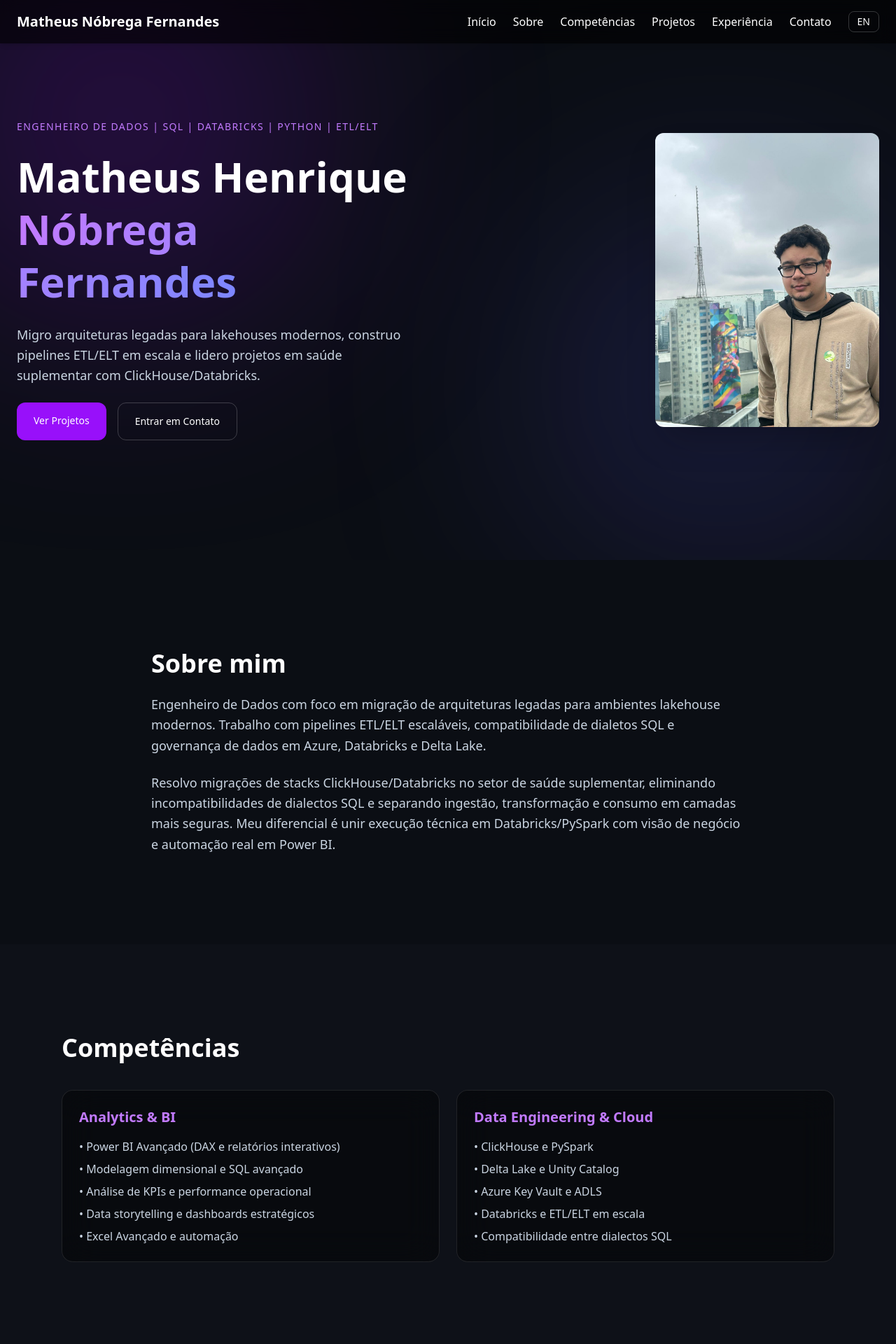
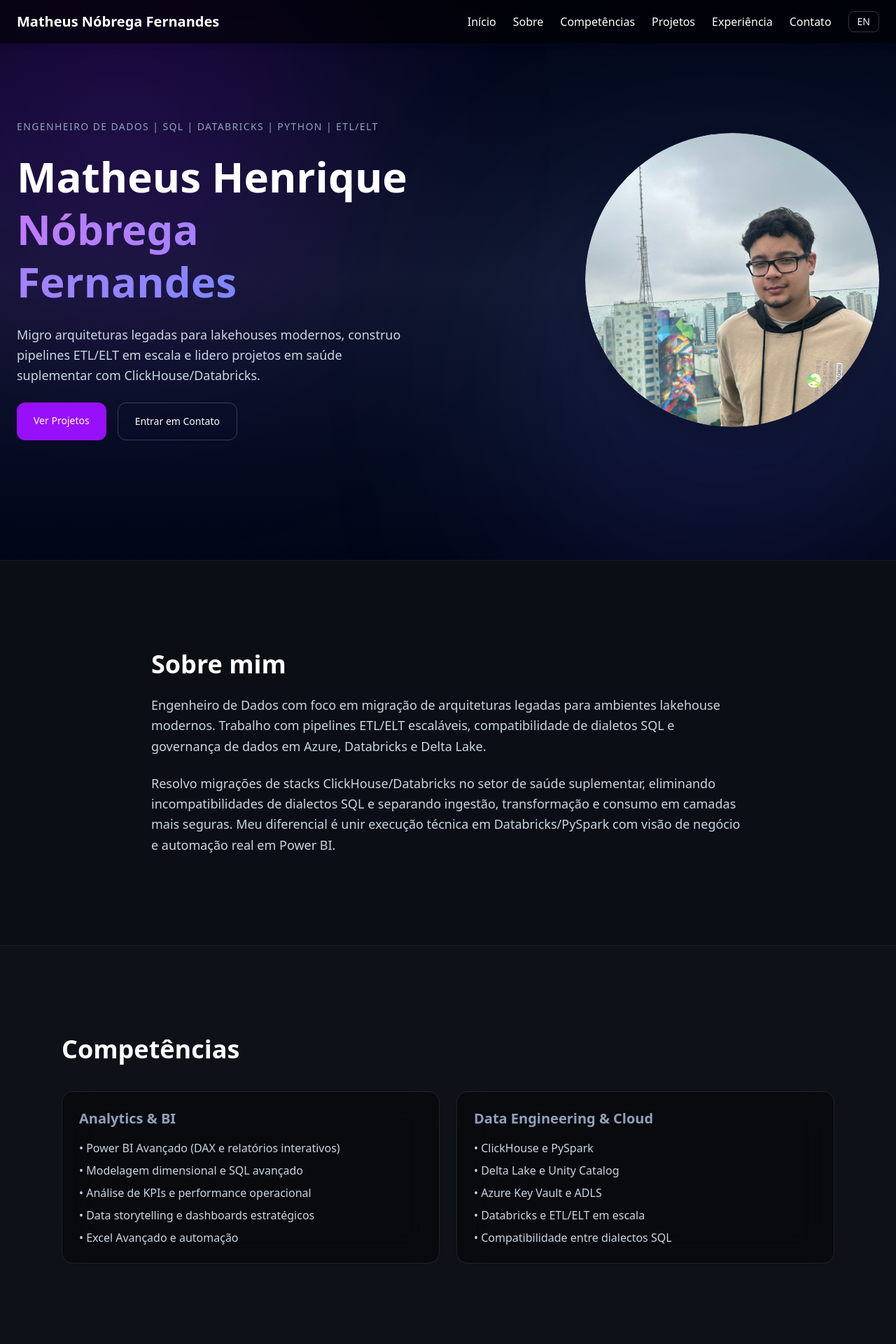
Before and after one commit to matheus-dev-0110/meu-portfolio, a Next.js app: page / in a window 1280 px wide. Shown: the top 1920 px of the page at 70% size. Built offline with nearby package versions, Linux system fonts and the light colour scheme.

Commit message:
bla bla bla

```diff
--- a/src/components/sections/about.tsx
+++ b/src/components/sections/about.tsx
@@ -9,7 +9,7 @@ export default function AboutSection() {
   const t = content[language].about
 
   return (
-    <section id="about" className="relative bg-[#0B0E14] py-24 md:py-32">
+    <section id="about" className="relative bg-[#0B0E14] py-28 md:py-32 border-t border-white/5">
       <div className="mx-auto max-w-4xl px-4 sm:px-6">
         <motion.div
           initial={{ opacity: 0, y: 30 }}
--- a/src/components/sections/certificates.tsx
+++ b/src/components/sections/certificates.tsx
@@ -28,7 +28,7 @@ const certificates = [
 
 export default function CertificatesSection() {
   return (
-    <section id="certificates" className="bg-[#0E1118] py-24 md:py-32">
+    <section id="certificates" className="bg-[#0E1118] py-28 md:py-32 border-t border-white/5">
       <div className="mx-auto max-w-6xl px-4 sm:px-6">
         <h2 className="mb-10 text-2xl font-bold text-white sm:text-3xl md:text-4xl">
           Certificados
--- a/src/components/sections/contact.tsx
+++ b/src/components/sections/contact.tsx
@@ -19,7 +19,7 @@ export default function ContactSection() {
   const t = content[language].contact
 
   return (
-    <section id="contact" className="relative bg-[#0B0E14] py-24 md:py-32">
+    <section id="contact" className="relative bg-[#0B0E14] py-28 md:py-32 border-t border-white/5">
       <div className="mx-auto max-w-5xl px-4 sm:px-6 text-center">
         <motion.h2
           initial={{ opacity: 0, y: 20 }}
@@ -39,7 +39,10 @@ export default function ContactSection() {
             { icon: Mail, color: "purple", href: `mailto:${t.email.value}`, label: "Email" },
             { icon: MessageCircle, color: "green", href: `https://wa.me/${t.whatsapp.value}`, label: "WhatsApp" },
             { icon: Linkedin, color: "blue", href: `https://${t.linkedin.value}`, label: "LinkedIn" },
-          ].map((item, i) => (
+          ].map((item, i) => {
+            const isPrimary = item.label === "Email"
+            const cardClass = `group flex flex-col items-center justify-center rounded-2xl border ${isPrimary ? 'border-white/20 bg-purple-600' : 'border-white/10 bg-black/40'} p-8 md:p-10 backdrop-blur-xl transition`
+            return (
               <motion.a
                 key={item.label}
                 custom={i}
@@ -50,12 +53,13 @@ export default function ContactSection() {
                 href={item.href}
                 target="_blank"
                 rel="noopener noreferrer"
-              className="group flex flex-col items-center justify-center rounded-2xl border border-white/10 bg-black/40 p-8 md:p-10 backdrop-blur-xl transition"
+                className={cardClass}
               >
-              <item.icon className={`mb-4 h-7 w-7 text-${item.color}-400`} />
-              <span className="text-sm text-slate-400">{item.label}</span>
+                <item.icon className={`mb-4 h-7 w-7 ${isPrimary ? 'text-white' : `text-${item.color}-400`}`} />
+                <span className={`text-sm ${isPrimary ? 'text-white' : 'text-slate-400'}`}>{item.label}</span>
               </motion.a>
-          ))}
+            )
+          })}
         </div>
       </div>
     </section>
--- a/src/components/sections/experience.tsx
+++ b/src/components/sections/experience.tsx
@@ -9,7 +9,7 @@ export default function ExperienceSection() {
   const t = content[language].experience
 
   return (
-    <section id="experience" className="bg-[#0B0E14] py-24 md:py-32">
+    <section id="experience" className="bg-[#0B0E14] py-28 md:py-32 border-t border-white/5">
       <div className="mx-auto max-w-6xl px-4 sm:px-6">
         <h2 className="mb-16 text-2xl font-bold text-white sm:text-3xl md:text-4xl">
           {t.title}
@@ -31,7 +31,7 @@ export default function ExperienceSection() {
               </div>
 
               <div className="flex-1">
-                <span className="text-xs text-purple-400 sm:text-sm">
+                <span className="text-xs text-slate-400 sm:text-sm">
                   {exp.period}
                 </span>
 
@@ -53,7 +53,7 @@ export default function ExperienceSection() {
                   {exp.tech.map((tech) => (
                     <span
                       key={tech}
-                      className="rounded-full border border-white/10 bg-white/5 px-3 py-1 text-xs text-slate-300"
+                      className="rounded-full border border-white/20 bg-white/10 px-3 py-1 text-xs text-white"
                     >
                       {tech}
                     </span>
--- a/src/components/sections/hero.tsx
+++ b/src/components/sections/hero.tsx
@@ -12,7 +12,7 @@ export default function HeroSection() {
   return (
     <section
       id="hero"
-      className="relative overflow-hidden bg-[#0B0E14] pt-32 pb-24 md:min-h-screen md:pt-0 md:pb-0"
+      className="relative overflow-hidden bg-gradient-to-b from-slate-950 via-slate-900 to-slate-950 pt-32 pb-24 md:min-h-screen md:pt-0 md:pb-0"
     >
       {/* Background blur */}
       <div className="pointer-events-none absolute inset-0">
@@ -28,11 +28,11 @@ export default function HeroSection() {
           transition={{ duration: 0.5 }}
           className="flex max-w-xl flex-col items-center gap-6 text-center md:items-start md:text-left"
         >
-          <span className="text-xs uppercase tracking-widest text-purple-400 sm:text-sm">
+          <span className="text-xs uppercase tracking-widest text-slate-400 sm:text-sm">
             {t.role}
           </span>
 
-          <h1 className="text-3xl font-bold leading-tight text-white sm:text-4xl md:text-6xl">
+          <h1 className="text-3xl font-extrabold leading-tight text-white sm:text-4xl md:text-6xl">
             Matheus Henrique <br />
             <span className="bg-gradient-to-r from-purple-400 to-indigo-400 bg-clip-text text-transparent">
               Nóbrega Fernandes
@@ -67,13 +67,13 @@ export default function HeroSection() {
           transition={{ duration: 0.5, delay: 0.1 }}
           className="relative"
         >
-          <div className="relative h-[300px] w-[230px] sm:h-[360px] sm:w-[280px] md:h-[420px] md:w-[320px] rounded-2xl bg-gradient-to-b from-slate-800 to-slate-900 p-2 shadow-2xl">
+          <div className="relative h-[300px] w-[300px] sm:h-[360px] sm:w-[360px] md:h-[420px] md:w-[420px] rounded-full bg-gradient-to-b from-slate-800 to-slate-900 p-2 shadow-2xl overflow-hidden">
             <Image
               src="/profile.jpg"
               alt="Matheus Nóbrega"
               fill
               priority
-              className="rounded-xl object-cover"
+              className="rounded-full object-cover"
             />
           </div>
         </motion.div>
--- a/src/components/sections/skills.tsx
+++ b/src/components/sections/skills.tsx
@@ -9,7 +9,7 @@ export default function SkillsSection() {
   const t = content[language].skills
 
   return (
-    <section id="skills" className="bg-[#0E1118] py-24 md:py-32">
+    <section id="skills" className="bg-[#0E1118] py-28 md:py-32 border-t border-white/5">
       <div className="mx-auto max-w-6xl px-4 sm:px-6">
         <h2 className="mb-10 text-2xl font-bold text-white sm:text-3xl md:text-4xl">
           {t.title}
@@ -22,7 +22,7 @@ export default function SkillsSection() {
             viewport={{ once: true }}
             className="rounded-2xl border border-white/10 bg-black/40 p-5 md:p-6 backdrop-blur-xl"
           >
-            <h3 className="mb-4 text-lg font-semibold text-purple-400 sm:text-xl">
+            <h3 className="mb-4 text-lg font-semibold text-slate-400 sm:text-xl">
               {t.analyst}
             </h3>
 
@@ -39,7 +39,7 @@ export default function SkillsSection() {
             viewport={{ once: true }}
             className="rounded-2xl border border-white/10 bg-black/40 p-5 md:p-6 backdrop-blur-xl"
           >
-            <h3 className="mb-4 text-lg font-semibold text-purple-400 sm:text-xl">
+            <h3 className="mb-4 text-lg font-semibold text-slate-400 sm:text-xl">
               {t.engineer}
             </h3>
 
```
Also changed, not shown: src/components/sections/projects.tsx (+12 -12 lines). Lines whose indentation alone changed are shown as unchanged.
